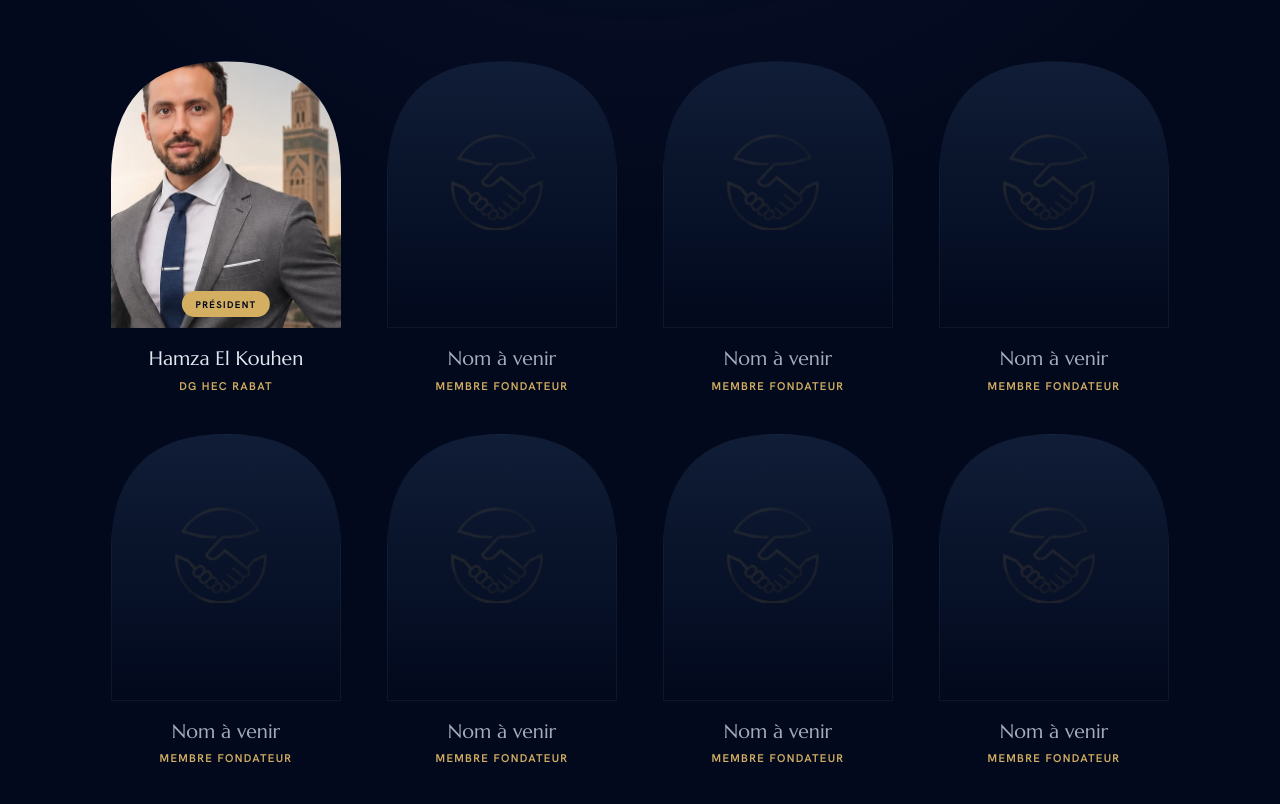
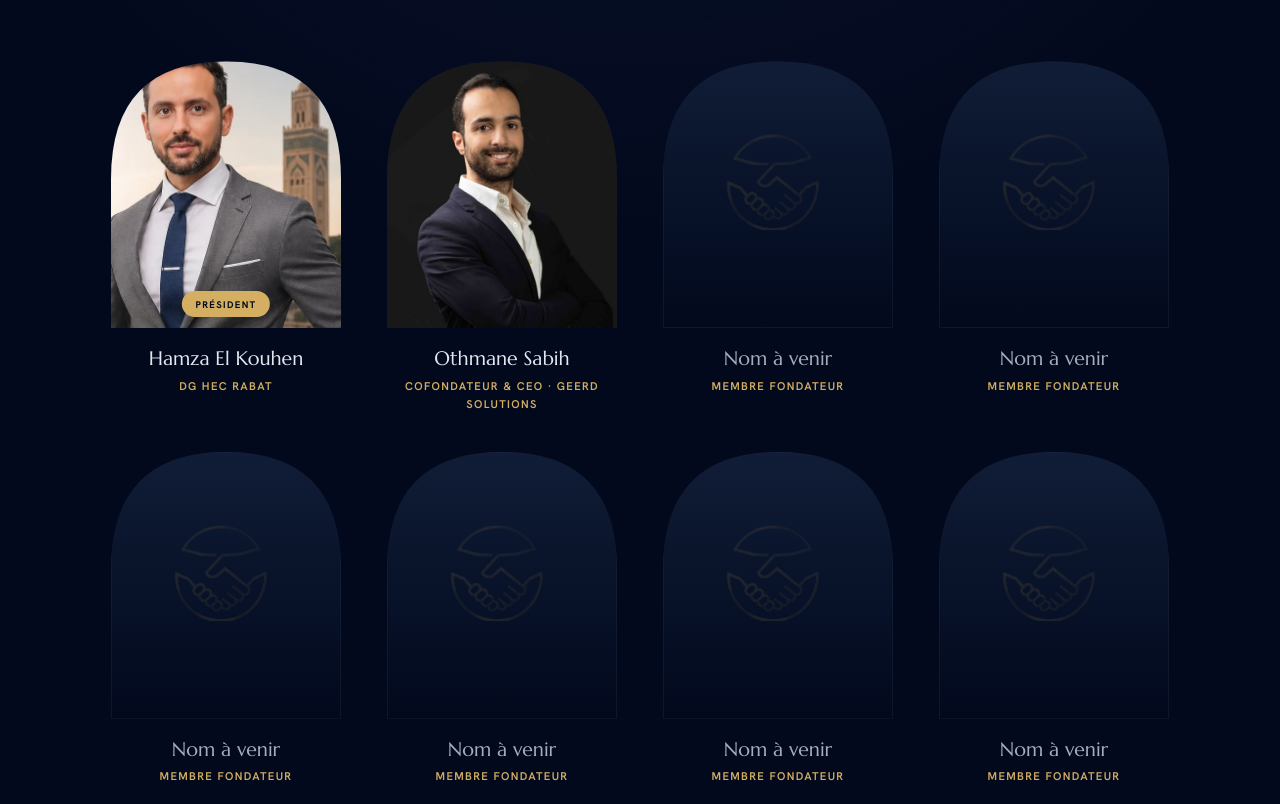
Before and after one commit to hecrabatbusinessschool/lepacte.ma, a plain HTML site: page index.html in a window 1280 px wide. Shown: the part 3688-4492 px from the top of the page. Drawn offline with Linux system fonts and the light colour scheme.

Commit message:
Fondateurs : ajout d'Othmane Sabih, cofondateur & CEO de Geerd Solutions
Deuxième membre fondateur avec portrait (assets/othmane-portrait.jpg,
640px). Rôle traduit FR/AR. Dix emplacements restants.

Co-Authored-By: Claude Fable 5 <noreply@anthropic.com>

```diff
--- a/index.html
+++ b/index.html
@@ -180,7 +180,13 @@
         <p class="member-name">Hamza El Kouhen</p>
         <p class="member-role" data-i18n="founders.hamzaRole">DG HEC Rabat</p>
       </div>
-      <div class="member reveal"><div class="member-photo is-empty"></div><p class="member-name empty" data-i18n="founders.placeholder">Nom à venir</p><p class="member-role" data-i18n="founders.role">Membre fondateur</p></div>
+      <div class="member reveal">
+        <div class="member-photo">
+          <img src="assets/othmane-portrait.jpg" alt="Othmane Sabih, membre fondateur du Pacte" width="640" height="640" loading="lazy" decoding="async" />
+        </div>
+        <p class="member-name">Othmane Sabih</p>
+        <p class="member-role" data-i18n="founders.othmaneRole">Cofondateur &amp; CEO · Geerd Solutions</p>
+      </div>
       <div class="member reveal"><div class="member-photo is-empty"></div><p class="member-name empty" data-i18n="founders.placeholder">Nom à venir</p><p class="member-role" data-i18n="founders.role">Membre fondateur</p></div>
       <div class="member reveal"><div class="member-photo is-empty"></div><p class="member-name empty" data-i18n="founders.placeholder">Nom à venir</p><p class="member-role" data-i18n="founders.role">Membre fondateur</p></div>
       <div class="member reveal"><div class="member-photo is-empty"></div><p class="member-name empty" data-i18n="founders.placeholder">Nom à venir</p><p class="member-role" data-i18n="founders.role">Membre fondateur</p></div>
@@ -316,7 +322,7 @@ const I18N = {
     "skip":"Aller à l'adhésion",
     "brand.sub":"De l'excellence et du mérite",
     "nav.vision":"Vision","nav.values":"Valeurs","nav.pillars":"Piliers","nav.chef":"Fondateurs","nav.programme":"Programme",
-    "founders.kicker":"Les fondateurs","founders.title":"Les douze membres fondateurs","founders.intro":"Douze femmes et hommes qui engagent leur nom et leur honneur pour servir le Maroc avec compétence, intégrité et mérite.","founders.president":"Président","founders.hamzaRole":"DG HEC Rabat","founders.placeholder":"Nom à venir","founders.role":"Membre fondateur","founders.note":"Les noms et portraits des autres membres fondateurs seront ajoutés prochainement.",
+    "founders.kicker":"Les fondateurs","founders.title":"Les douze membres fondateurs","founders.intro":"Douze femmes et hommes qui engagent leur nom et leur honneur pour servir le Maroc avec compétence, intégrité et mérite.","founders.president":"Président","founders.hamzaRole":"DG HEC Rabat","founders.othmaneRole":"Cofondateur & CEO · Geerd Solutions","founders.placeholder":"Nom à venir","founders.role":"Membre fondateur","founders.note":"Les noms et portraits des autres membres fondateurs seront ajoutés prochainement.",
     "cta.sign":"Signer le pacte","cta.discover":"Découvrir le mouvement",
     "hero.kicker":"Parti politique · Maroc",
     "hero.h1":"Bâtir le Maroc par <em>l'excellence</em>, l'éducation et le civisme.",
@@ -357,7 +363,7 @@ const I18N = {
     "skip":"الانتقال إلى الانخراط",
     "brand.sub":"من أجل التميّز والاستحقاق",
     "nav.vision":"الرؤية","nav.values":"القيم","nav.pillars":"الركائز","nav.chef":"المؤسِّسون","nav.programme":"البرنامج",
-    "founders.kicker":"المؤسِّسون","founders.title":"الأعضاء المؤسِّسون الاثنا عشر","founders.intro":"اثنتا عشرة امرأةً ورجلاً يضعون أسماءهم وشرفهم في خدمة المغرب، بكفاءةٍ ونزاهةٍ واستحقاق.","founders.president":"الرئيس","founders.hamzaRole":"المدير العام HEC الرباط","founders.placeholder":"الاسم قريبًا","founders.role":"عضو مؤسِّس","founders.note":"ستُضاف أسماء وصور باقي الأعضاء المؤسِّسين قريبًا.",
+    "founders.kicker":"المؤسِّسون","founders.title":"الأعضاء المؤسِّسون الاثنا عشر","founders.intro":"اثنتا عشرة امرأةً ورجلاً يضعون أسماءهم وشرفهم في خدمة المغرب، بكفاءةٍ ونزاهةٍ واستحقاق.","founders.president":"الرئيس","founders.hamzaRole":"المدير العام HEC الرباط","founders.othmaneRole":"مؤسِّس مشارك والرئيس التنفيذي لـ Geerd Solutions","founders.placeholder":"الاسم قريبًا","founders.role":"عضو مؤسِّس","founders.note":"ستُضاف أسماء وصور باقي الأعضاء المؤسِّسين قريبًا.",
     "cta.sign":"وقّع الميثاق","cta.discover":"اكتشف الحركة",
     "hero.kicker":"حزب سياسي · المغرب",
     "hero.h1":"نبني المغرب بـ<em>التميّز</em> والتعليم والمواطنة.",
```
Also changed, not shown: assets/othmane-portrait.jpg (added).
